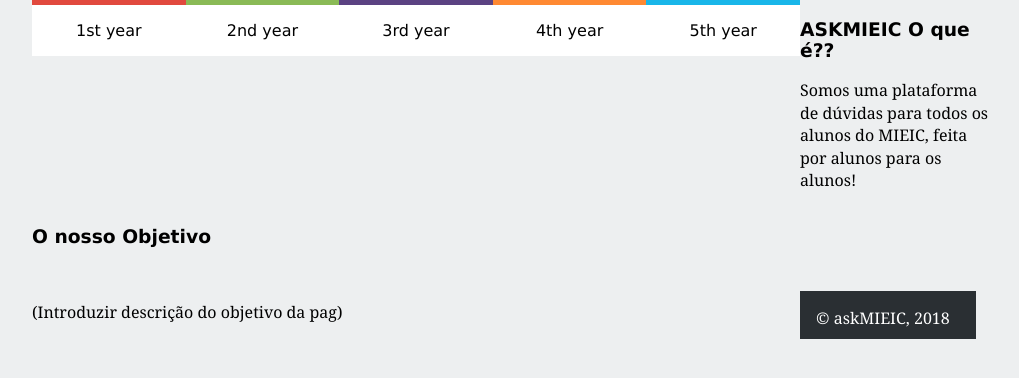
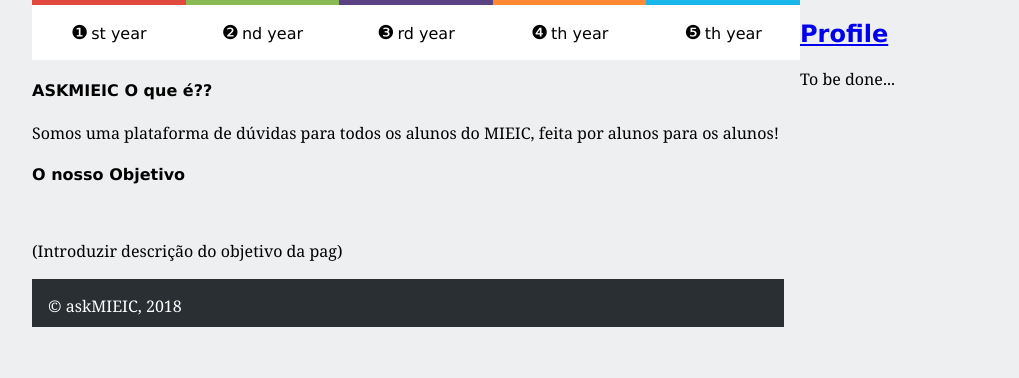
Before and after one commit to bersanots/FEUP-LTW, a PHP site: page /html/main.html in a window 1280 px wide. Shown: the part 89-467 px from the top of the page, without its empty margins (128-1147 px from the left). Run offline with PHP 8.4, Linux system fonts and the light colour scheme.

Commit message:
changes in css and html

```diff
--- a/askMIEIC/html/main.html
+++ b/askMIEIC/html/main.html
@@ -20,13 +20,20 @@
     </header>
     <nav id="menu">
         <ul>
-            <li><a href="../index.php">1st year</a></li>
-            <li><a href="../index.php">2nd year</a></li>
-            <li><a href="../index.php">3rd year</a></li>
-            <li><a href="../index.php">4th year</a></li>
-            <li><a href="../index.php">5th year</a></li>
+            <li><a href="../index.php">st year</a></li>
+            <li><a href="../index.php">nd year</a></li>
+            <li><a href="../index.php">rd year</a></li>
+            <li><a href="../index.php">th year</a></li>
+            <li><a href="../index.php">th year</a></li>
         </ul>
     </nav>
+    <aside id="profile">
+        <div>
+          <h1><a href="#">Profile</a></h1>
+          <p>To be done...</p>
+        </div>
+    </aside>
+    <section id="main_section">
         <section id="init_description">
             <article>
                 <h1>ASKMIEIC O que é??</h1>
@@ -42,6 +49,7 @@
                 <p>(Introduzir descrição do objetivo da pag)</p>
             </article>
         </section>
+    </section>
     <footer>
         <p>&copy; askMIEIC, 2018</p>
     </footer>
--- a/askMIEIC/html/style.css
+++ b/askMIEIC/html/style.css
@@ -24,8 +24,9 @@ body {
     grid-row: nav / end;
   }
 
-  #news {
+  #main_section {
     grid-column: start;
+    grid-row: news;
   }
 
   body > footer {
@@ -102,10 +103,81 @@ body {
 
   #menu li:hover {
     background-color: #2a2f33;
+    transition: background-color .3s;
   }
 
   #menu li:hover a{
     color: white;
+  }
+
+  #menu li:nth-child(1):hover:before{
+    content:'\2780 ';
+    font-size: 1.6em;
+    color:white;
+    margin-right: 5px;
+    transition: all .5s;
+  }
+
+  #menu li:nth-child(2):hover:before{
+    content:'\2781 ';
+    font-size: 1.6em;
+    color:white;
+    margin-right: 5px;
+    transition: all .5s;
+  }
+
+  #menu li:nth-child(3):hover:before{
+    content:'\2782 ';
+    font-size: 1.6em;
+    color:white;
+    margin-right: 5px;
+    transition: all .5s;
+  }
+
+  #menu li:nth-child(4):hover:before{
+    content:'\2783 ';
+    font-size: 1.6em;
+    color:white;
+    margin-right: 5px;
+    transition: all .5s;
+  }
+
+  #menu li:nth-child(5):hover:before{
+    content:'\2784 ';
+    font-size: 1.6em;
+    color:white;
+    margin-right: 5px;
+    transition: all .5s;
+  }
+
+  #menu li:nth-child(1):before {
+    content:'\2776 ';
+    font-size: 1.2em;
+    margin-right: 3px;
+  }
+
+  #menu li:nth-child(2):before {
+    content:'\2777';
+    font-size: 1.2em;
+    margin-right: 3px;
+  }
+
+  #menu li:nth-child(3):before {
+    content:'\2778';
+    font-size: 1.2em;
+    margin-right: 3px;
+  }
+
+  #menu li:nth-child(4):before {
+    content:'\2779';
+    font-size: 1.2em;
+    margin-right: 3px;
+  }
+
+  #menu li:nth-child(5):before {
+    content:'\277A';
+    font-size: 1.2em;
+    margin-right: 3px;
   }
 
   /* footer */
```
Lines whose indentation alone changed are shown as unchanged.
